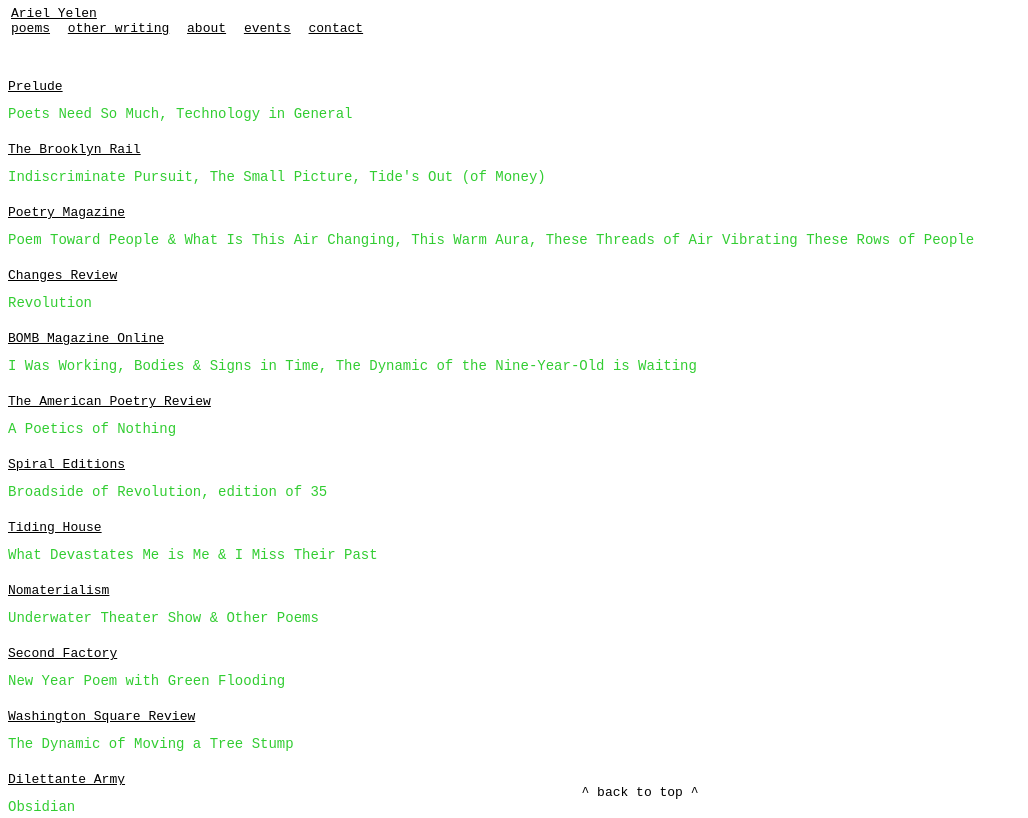
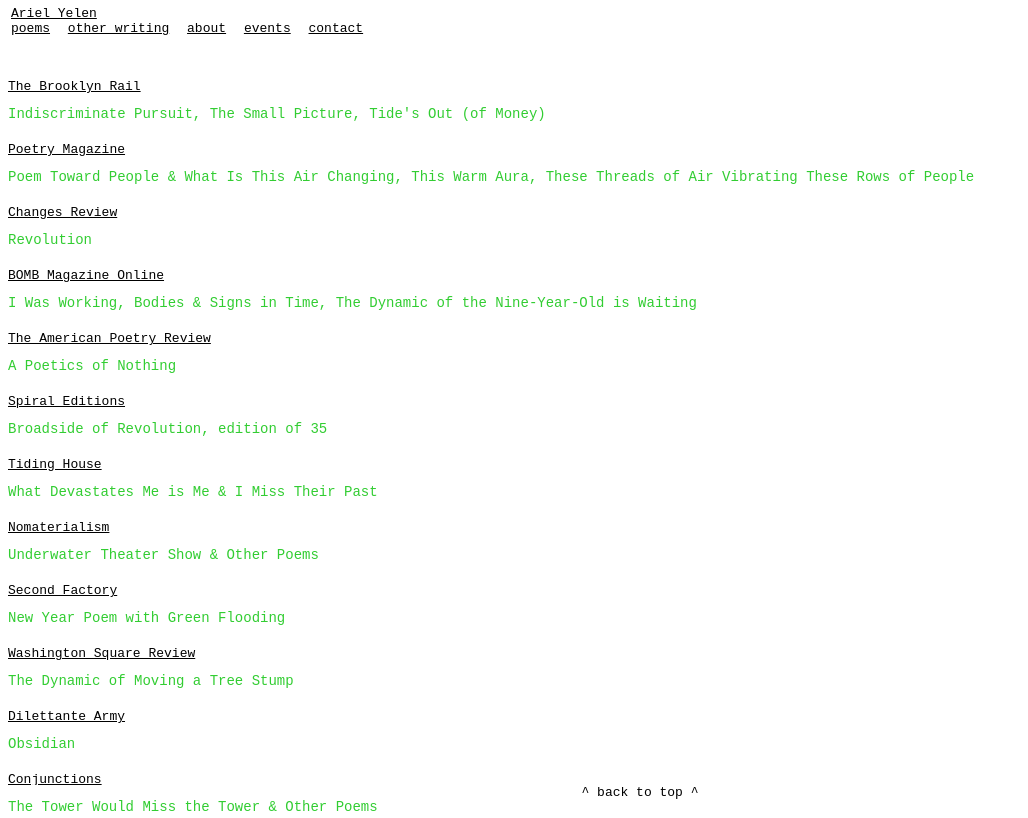
Before and after one commit to arielyyyy/poetrywebsite, a plain HTML site: page poems.html in a window 1280 px wide. Shown: the top 818 px of the page, without its empty margins (0-1028 px from the left). Drawn offline with Linux system fonts and the light colour scheme.

Commit message:
Update poems.html

```diff
--- a/poems.html
+++ b/poems.html
@@ -125,9 +125,6 @@ a:active {
 		<br>
 		<br>
 
-		<a class="publication" href="https://preludemag.com/posts/poets-need-so-much/"target="_blank">Prelude</a>
-		<small>Poets Need So Much, Technology in General</small>
-
 		<a class="publication" href="https://brooklynrail.org/2023/06/poetry/ariel-yelen"target="_blank">The Brooklyn Rail</a>
 		<small>Indiscriminate Pursuit, The Small Picture, Tide's Out (of Money)</small>
 
```
